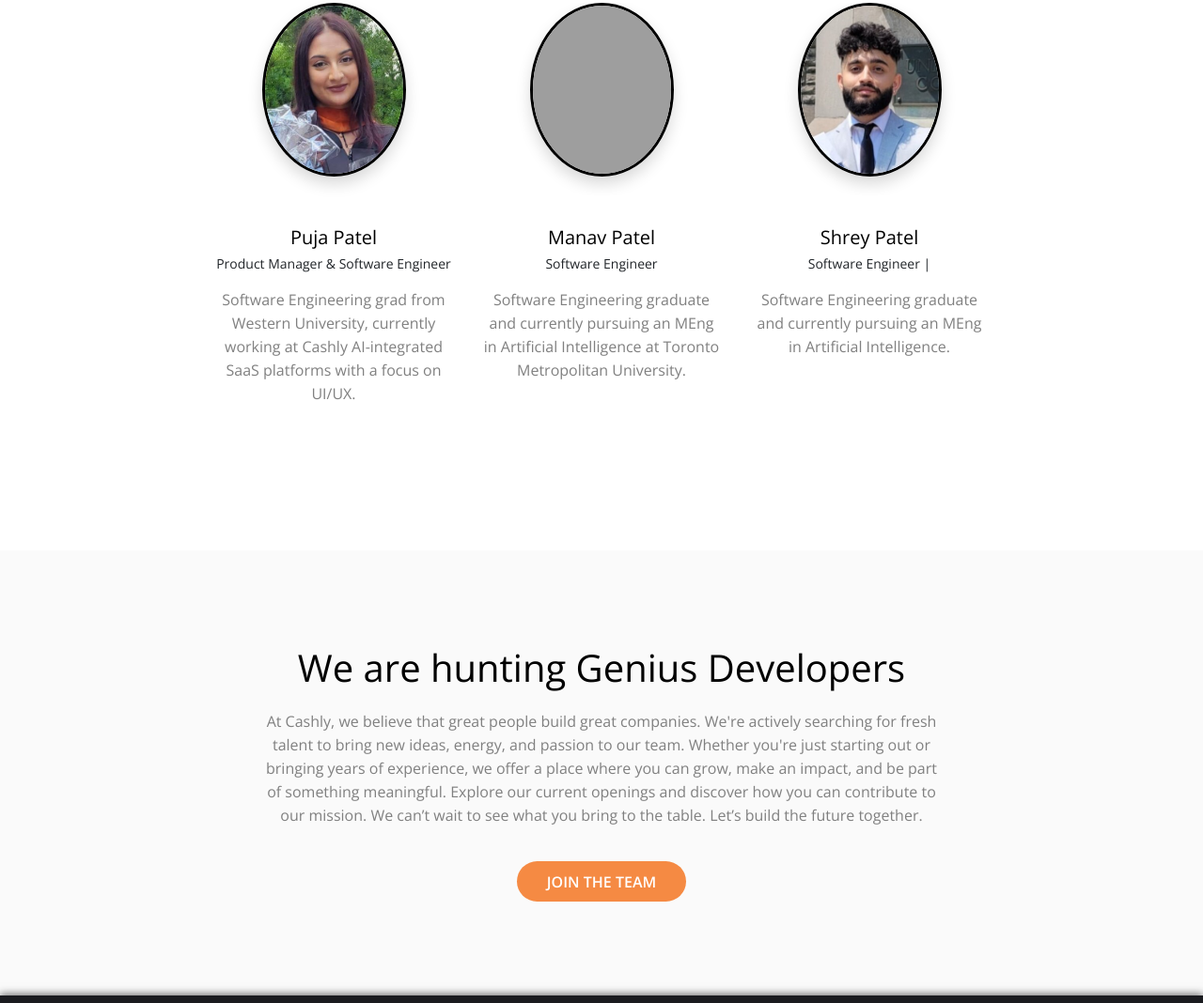
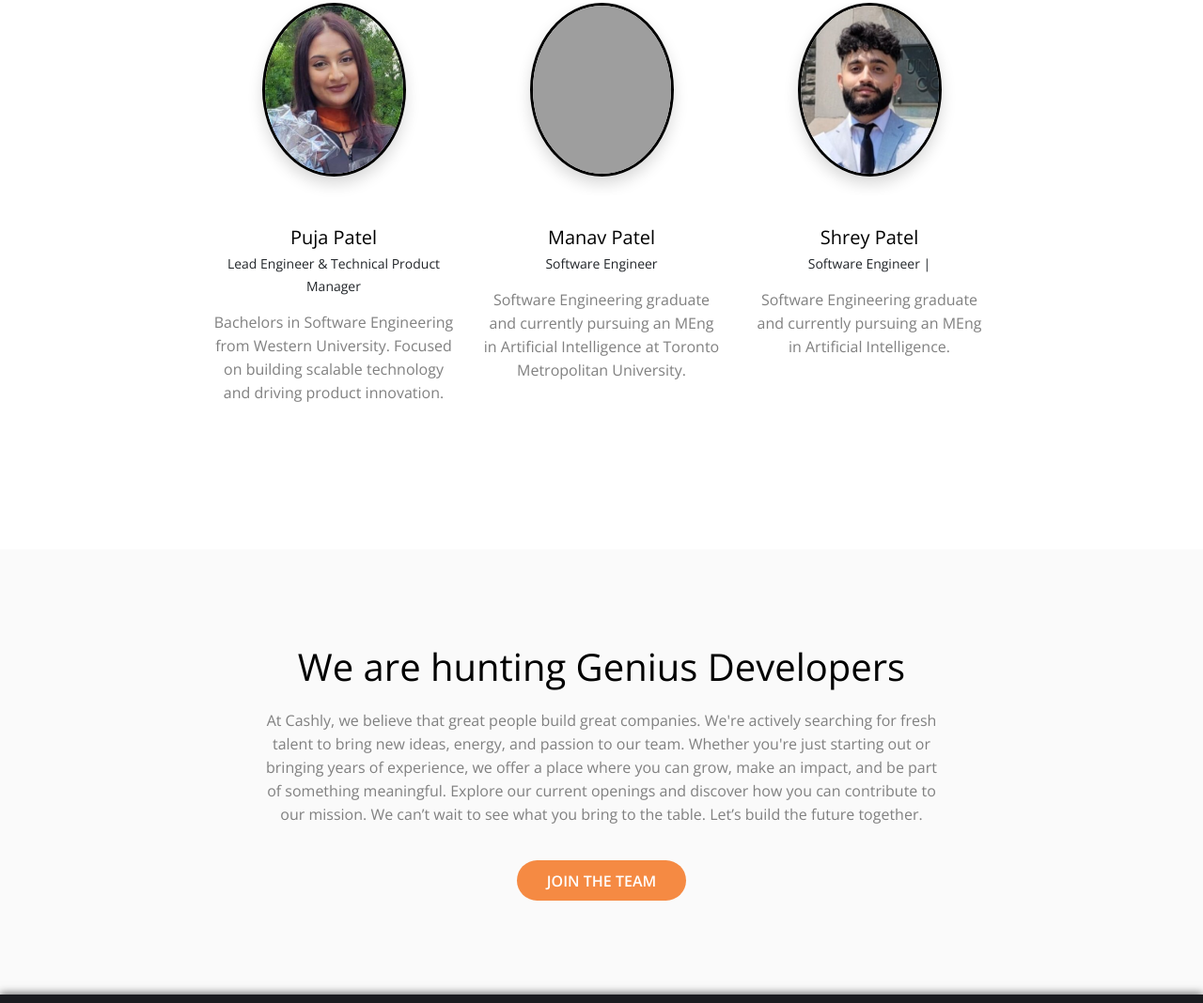
Before and after one commit to goCashly/Cashly-Website, a website: page team.html in a window 1280 px wide. Shown: the part 1360-2428 px from the top of the page at 94% size. Drawn offline with nearby package versions, Linux system fonts and the light colour scheme; some packages are replaced by stand-ins of ours; grey boxes are pictures that could not be loaded; animation ran at ten frames a second.

Commit message:
changed puja description

```diff
--- a/team.html
+++ b/team.html
@@ -434,8 +434,8 @@ FACEBOOK: https://www.facebook.com/themefisher
             <!-- </ul> -->
           </div>
       <h3 style="margin-top: 30px;">Puja Patel</h3>
-          <cite>Product Manager & Software Engineer</cite>
-          <p>Software Engineering grad from Western University, currently working at Cashly AI-integrated SaaS platforms with a focus on UI/UX.</p>
+          <cite>Lead Engineer & Technical Product Manager</cite>
+          <p>Bachelors in Software Engineering from Western University. Focused on building scalable technology and driving product innovation.</p>
         </div>
       </div>
 
```
